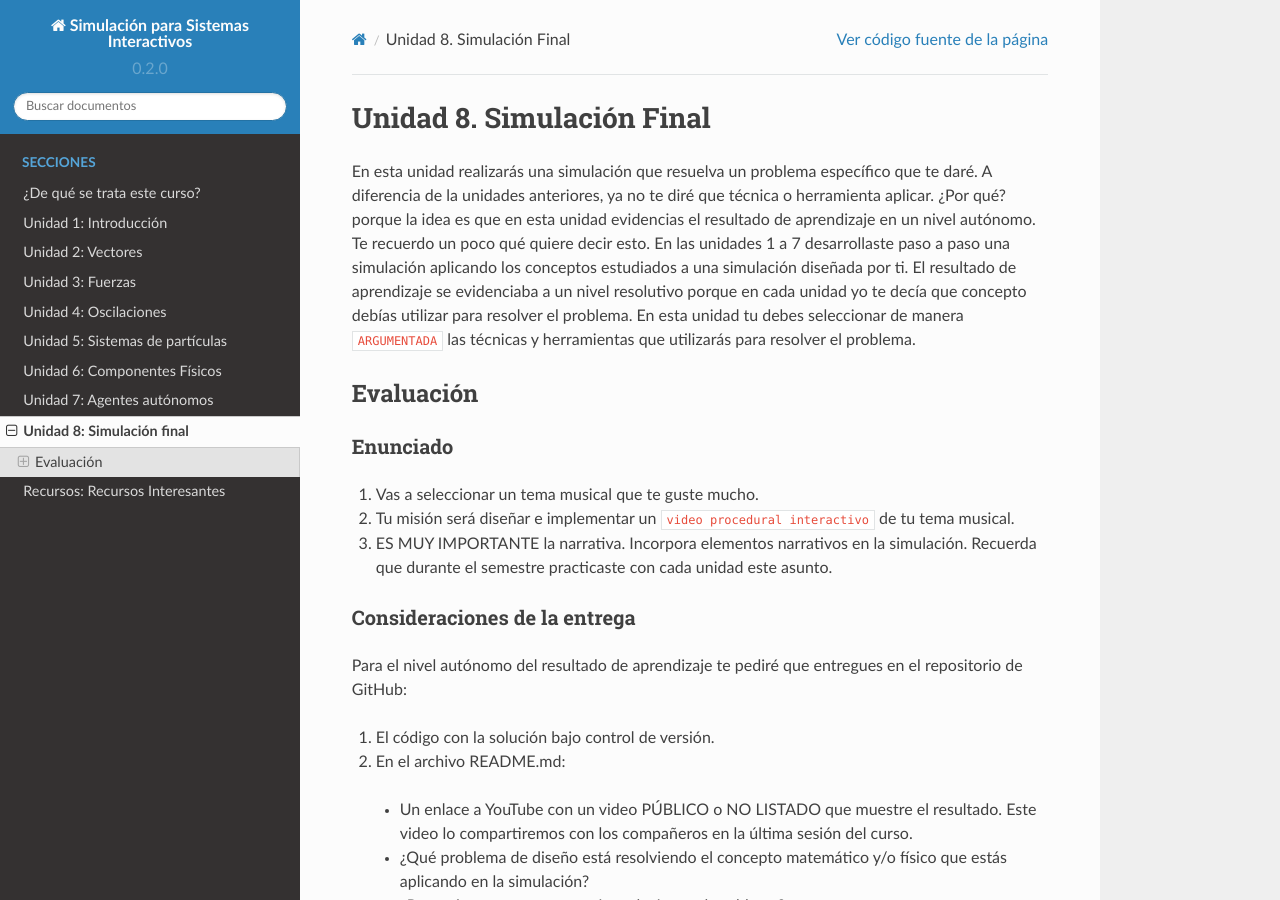
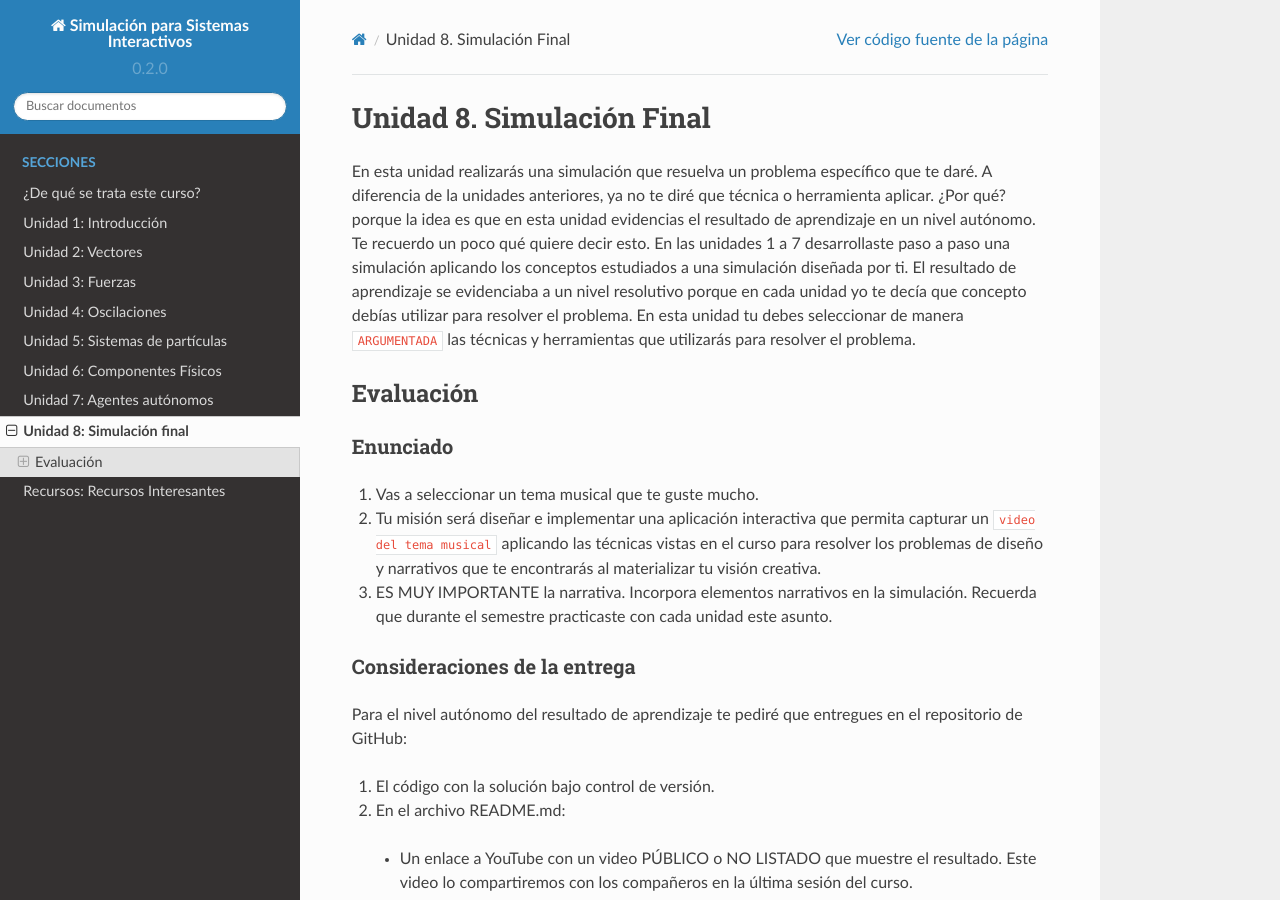
Before and after one commit to mgarcial/SimulacionInteractivos, a Sphinx documentation site: the page built from docs/_unidad8/unidad8.rst, in a window 1280 px wide and 900 px high. Built offline with Sphinx 7.4.7 and the Read the Docs theme 2.0.0, drawn with Linux system fonts in a browser that asks for light colours.

Commit message:
fix  unidad 8 project specs

```diff
--- a/docs/_unidad8/unidad8.rst
+++ b/docs/_unidad8/unidad8.rst
@@ -20,8 +20,10 @@ Enunciado
 ***********
 
 1. Vas a seleccionar un tema musical que te guste mucho.
-2. Tu misión será diseñar e implementar un ``video procedural interactivo``
-   de tu tema musical.
+2. Tu misión será diseñar e implementar una aplicación interactiva que permita
+   capturar un ``video del tema musical`` aplicando las técnicas vistas en el curso
+   para resolver los problemas de diseño y narrativos que te encontrarás al materializar
+   tu visión creativa.
 3. ES MUY IMPORTANTE la narrativa. Incorpora elementos narrativos
    en la simulación. Recuerda que durante el semestre practicaste
    con cada unidad este asunto.
```
